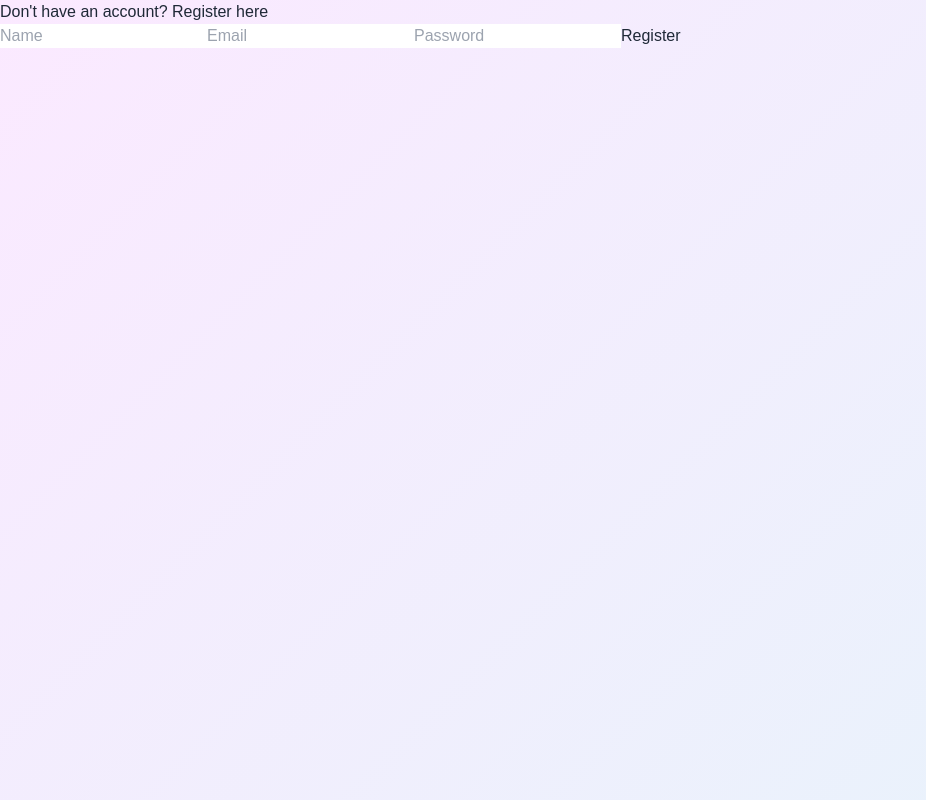
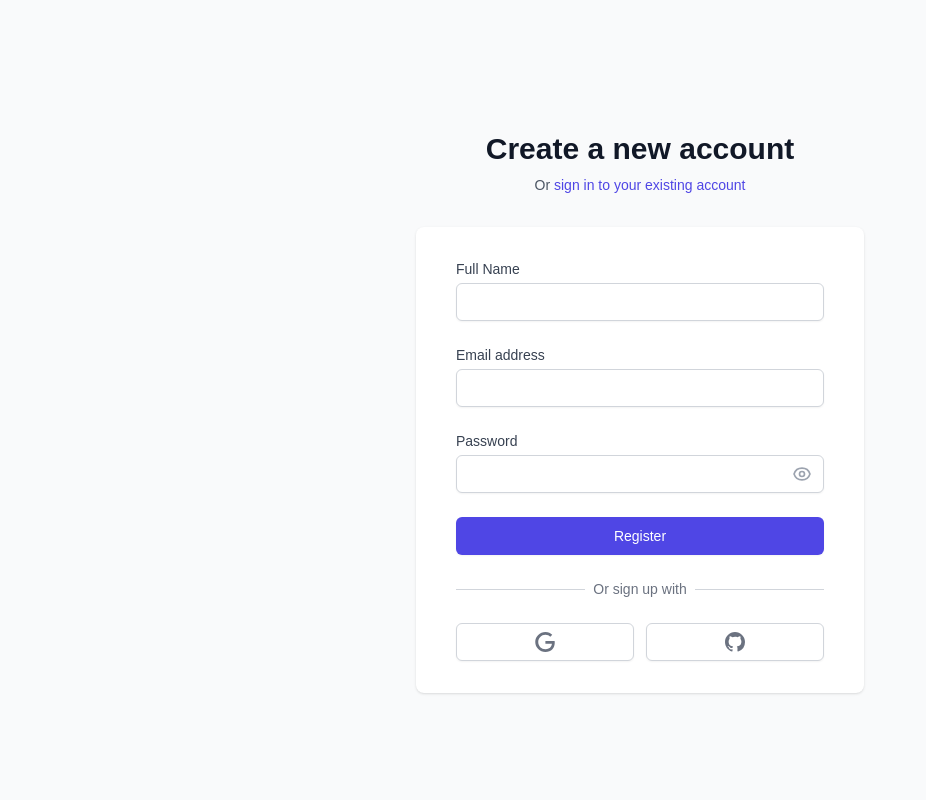
Before and after one commit to mandvi2708/GDVerse-Frontend, a React (Vite) app: page /register in a window 1280 px wide. Shown: the whole page, without its empty margins (0-926 px from the left). Built offline with nearby package versions, Linux system fonts and the light colour scheme; no server answers.

Commit message:
chnaged css for register

```diff
--- a/src/pages/Register.jsx
+++ b/src/pages/Register.jsx
@@ -1,33 +1,193 @@
 import { useState } from 'react';
 import axios from 'axios';
+import { useNavigate } from 'react-router-dom';
 
 function Register() {
   const [formData, setFormData] = useState({ name: '', email: '', password: '' });
+  const [error, setError] = useState('');
+  const [loading, setLoading] = useState(false);
+  const [showPassword, setShowPassword] = useState(false);
+  const navigate = useNavigate();
 
   const handleChange = (e) => {
-    setFormData({ ...formData, [e.target.name]: e.target.value });
+    setFormData(prev => ({ ...prev, [e.target.name]: e.target.value }));
+  };
+
+  const togglePasswordVisibility = () => {
+    setShowPassword(!showPassword);
   };
 
   const handleSubmit = async (e) => {
     e.preventDefault();
+    setError('');
+    setLoading(true);
+
     try {
-      const res = await axios.post(`${import.meta.env.VITE_BACKEND_URL}/api/auth/register`, formData);
-      alert('Registered successfully!');
-      console.log(res.data);
+      const res = await axios.post(
+        `${import.meta.env.VITE_BACKEND_URL}/api/auth/register`,
+        formData
+      );
+      localStorage.setItem('token', res.data.token);
+      navigate('/dashboard');
     } catch (err) {
-      alert(err.response?.data?.message || 'Registration failed');
+      setError(err.response?.data?.message || 'Registration failed. Please try again.');
+    } finally {
+      setLoading(false);
     }
   };
 
   return (
-    <form onSubmit={handleSubmit}>
-      <p>Don't have an account? <a href="/register">Register here</a></p>
+    <div className="min-h-screen bg-gray-50 flex flex-col justify-center py-12 sm:px-6 lg:px-8">
+      <div className="sm:mx-auto sm:w-full sm:max-w-md">
+        <h2 className="mt-6 text-center text-3xl font-extrabold text-gray-900">
+          Create a new account
+        </h2>
+        <p className="mt-2 text-center text-sm text-gray-600">
+          Or{' '}
+          <a href="/login" className="font-medium text-indigo-600 hover:text-indigo-500">
+            sign in to your existing account
+          </a>
+        </p>
+      </div>
 
-      <input name="name" placeholder="Name" onChange={handleChange} required />
-      <input name="email" placeholder="Email" onChange={handleChange} required />
-      <input name="password" type="password" placeholder="Password" onChange={handleChange} required />
-      <button type="submit">Register</button>
-    </form>
+      <div className="mt-8 sm:mx-auto sm:w-full sm:max-w-md">
+        <div className="bg-white py-8 px-4 shadow sm:rounded-lg sm:px-10">
+          <form className="space-y-6" onSubmit={handleSubmit}>
+            {error && (
+              <div className="rounded-md bg-red-50 p-4">
+                <div className="flex">
+                  <div className="ml-3">
+                    <h3 className="text-sm font-medium text-red-800">{error}</h3>
+                  </div>
+                </div>
+              </div>
+            )}
+
+            <div>
+              <label htmlFor="name" className="block text-sm font-medium text-gray-700">
+                Full Name
+              </label>
+              <div className="mt-1">
+                <input
+                  id="name"
+                  name="name"
+                  type="text"
+                  autoComplete="name"
+                  required
+                  value={formData.name}
+                  onChange={handleChange}
+                  className="appearance-none block w-full px-3 py-2 border border-gray-300 rounded-md shadow-sm placeholder-gray-400 focus:outline-none focus:ring-indigo-500 focus:border-indigo-500 sm:text-sm"
+                />
+              </div>
+            </div>
+
+            <div>
+              <label htmlFor="email" className="block text-sm font-medium text-gray-700">
+                Email address
+              </label>
+              <div className="mt-1">
+                <input
+                  id="email"
+                  name="email"
+                  type="email"
+                  autoComplete="email"
+                  required
+                  value={formData.email}
+                  onChange={handleChange}
+                  className="appearance-none block w-full px-3 py-2 border border-gray-300 rounded-md shadow-sm placeholder-gray-400 focus:outline-none focus:ring-indigo-500 focus:border-indigo-500 sm:text-sm"
+                />
+              </div>
+            </div>
+
+            <div>
+              <label htmlFor="password" className="block text-sm font-medium text-gray-700">
+                Password
+              </label>
+              <div className="mt-1 relative">
+                <input
+                  id="password"
+                  name="password"
+                  type={showPassword ? "text" : "password"}
+                  autoComplete="new-password"
+                  required
+                  value={formData.password}
+                  onChange={handleChange}
+                  className="appearance-none block w-full px-3 py-2 border border-gray-300 rounded-md shadow-sm placeholder-gray-400 focus:outline-none focus:ring-indigo-500 focus:border-indigo-500 sm:text-sm pr-10"
+                />
+                <button
+                  type="button"
+                  onClick={togglePasswordVisibility}
+                  className="absolute inset-y-0 right-0 pr-3 flex items-center text-gray-400 hover:text-gray-500"
+                  aria-label={showPassword ? "Hide password" : "Show password"}
+                >
+                  {showPassword ? (
+                    <svg className="h-5 w-5" xmlns="http://www.w3.org/2000/svg" fill="none" viewBox="0 0 24 24" stroke="currentColor">
+                      <path strokeLinecap="round" strokeLinejoin="round" strokeWidth={2} d="M13.875 18.825A10.05 10.05 0 0112 19c-4.478 0-8.268-2.943-9.543-7a9.97 9.97 0 011.563-3.029m5.858.908a3 3 0 114.243 4.243M9.878 9.878l4.242 4.242M9.88 9.88l-3.29-3.29m7.532 7.532l3.29 3.29M3 3l3.59 3.59m0 0A9.953 9.953 0 0112 5c4.478 0 8.268 2.943 9.543 7a10.025 10.025 0 01-4.132 5.411m0 0L21 21" />
+                    </svg>
+                  ) : (
+                    <svg className="h-5 w-5" xmlns="http://www.w3.org/2000/svg" fill="none" viewBox="0 0 24 24" stroke="currentColor">
+                      <path strokeLinecap="round" strokeLinejoin="round" strokeWidth={2} d="M15 12a3 3 0 11-6 0 3 3 0 016 0z" />
+                      <path strokeLinecap="round" strokeLinejoin="round" strokeWidth={2} d="M2.458 12C3.732 7.943 7.523 5 12 5c4.478 0 8.268 2.943 9.542 7-1.274 4.057-5.064 7-9.542 7-4.477 0-8.268-2.943-9.542-7z" />
+                    </svg>
+                  )}
+                </button>
+              </div>
+            </div>
+
+            <div>
+              <button
+                type="submit"
+                disabled={loading}
+                className="w-full flex justify-center py-2 px-4 border border-transparent rounded-md shadow-sm text-sm font-medium text-white bg-indigo-600 hover:bg-indigo-700 focus:outline-none focus:ring-2 focus:ring-offset-2 focus:ring-indigo-500 disabled:opacity-50 disabled:cursor-not-allowed"
+              >
+                {loading ? (
+                  <>
+                    <svg className="animate-spin -ml-1 mr-3 h-5 w-5 text-white" xmlns="http://www.w3.org/2000/svg" fill="none" viewBox="0 0 24 24">
+                      <circle className="opacity-25" cx="12" cy="12" r="10" stroke="currentColor" strokeWidth="4"></circle>
+                      <path className="opacity-75" fill="currentColor" d="M4 12a8 8 0 018-8V0C5.373 0 0 5.373 0 12h4zm2 5.291A7.962 7.962 0 014 12H0c0 3.042 1.135 5.824 3 7.938l3-2.647z"></path>
+                    </svg>
+                    Registering...
+                  </>
+                ) : 'Register'}
+              </button>
+            </div>
+          </form>
+
+          <div className="mt-6">
+            <div className="relative">
+              <div className="absolute inset-0 flex items-center">
+                <div className="w-full border-t border-gray-300"></div>
+              </div>
+              <div className="relative flex justify-center text-sm">
+                <span className="px-2 bg-white text-gray-500">
+                  Or sign up with
+                </span>
+              </div>
+            </div>
+
+            <div className="mt-6 grid grid-cols-2 gap-3">
+              <div>
+                <a href="#" className="w-full inline-flex justify-center py-2 px-4 border border-gray-300 rounded-md shadow-sm bg-white text-sm font-medium text-gray-500 hover:bg-gray-50">
+                  <span className="sr-only">Sign up with Google</span>
+                  <svg className="w-5 h-5" aria-hidden="true" fill="currentColor" viewBox="0 0 24 24">
+                    <path d="M12.48 10.92v3.28h7.84c-.24 1.84-.853 3.187-1.787 4.133-1.147 1.147-2.933 2.4-6.053 2.4-4.827 0-8.6-3.893-8.6-8.72s3.773-8.72 8.6-8.72c2.6 0 4.507 1.027 5.907 2.347l2.307-2.307C18.747 1.44 16.133 0 12.48 0 5.867 0 .307 5.387.307 12s5.56 12 12.173 12c3.573 0 6.267-1.173 8.373-3.36 2.16-2.16 2.84-5.213 2.84-7.667 0-.76-.053-1.467-.173-2.053H12.48z" />
+                  </svg>
+                </a>
+              </div>
+
+              <div>
+                <a href="#" className="w-full inline-flex justify-center py-2 px-4 border border-gray-300 rounded-md shadow-sm bg-white text-sm font-medium text-gray-500 hover:bg-gray-50">
+                  <span className="sr-only">Sign up with GitHub</span>
+                  <svg className="w-5 h-5" aria-hidden="true" fill="currentColor" viewBox="0 0 20 20">
+                    <path fillRule="evenodd" d="M10 0C4.477 0 0 4.484 0 10.017c0 4.425 2.865 8.18 6.839 9.504.5.092.682-.217.682-.483 0-.237-.008-.868-.013-1.703-2.782.605-3.369-1.343-3.369-1.343-.454-1.158-1.11-1.466-1.11-1.466-.908-.62.069-.608.069-.608 1.003.07 1.531 1.032 1.531 1.032.892 1.53 2.341 1.088 2.91.832.092-.647.35-1.088.636-1.338-2.22-.253-4.555-1.113-4.555-4.951 0-1.093.39-1.988 1.029-2.688-.103-.253-.446-1.272.098-2.65 0 0 .84-.27 2.75 1.026A9.564 9.564 0 0110 4.844c.85.004 1.705.115 2.504.337 1.909-1.296 2.747-1.027 2.747-1.027.546 1.379.203 2.398.1 2.651.64.7 1.028 1.595 1.028 2.688 0 3.848-2.339 4.695-4.566 4.942.359.31.678.921.678 1.856 0 1.338-.012 2.419-.012 2.747 0 .268.18.58.688.482A10.019 10.019 0 0020 10.017C20 4.484 15.522 0 10 0z" clipRule="evenodd" />
+                  </svg>
+                </a>
+              </div>
+            </div>
+          </div>
+        </div>
+      </div>
+    </div>
   );
 }
 
```
